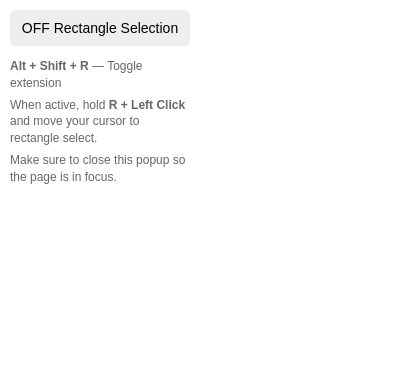
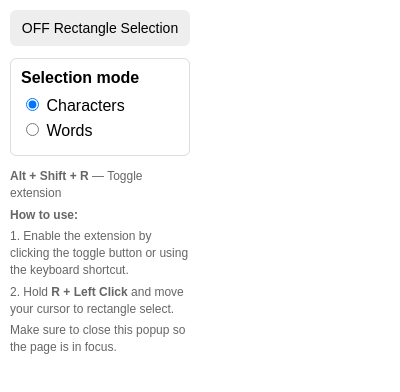
Before and after one commit to 197Bogdan/rectangle_select_extension, a browser extension: page src/popup/popup.html in a window 400 px wide. Drawn offline with Linux system fonts and the light colour scheme.

Commit message:
users can now select either full words or individual characters, depending on a UI toggle

```diff
--- a/src/popup/popup.css
+++ b/src/popup/popup.css
@@ -24,3 +24,21 @@ button {
 .instructions p {
     margin: 5px 0;
 }
+
+.selection-mode {
+    margin-top: 12px;
+    padding: 10px;
+    border: 1px solid #ddd;
+    border-radius: 6px;
+}
+
+.selection-mode-title {
+    font-weight: bold;
+    margin-bottom: 8px;
+}
+
+.selection-mode label {
+    display: block;
+    margin: 5px 0;
+    cursor: pointer;
+}
--- a/src/popup/popup.html
+++ b/src/popup/popup.html
@@ -14,10 +14,38 @@
         Rectangle Selection
     </button>
 
+    <div class="selection-mode">
+        <div class="selection-mode-title">
+            Selection mode
+        </div>
+
+        <label>
+            <input
+                type="radio"
+                name="selection-mode"
+                value="characters"
+                id="characters"
+            >
+            Characters
+        </label>
+
+        <label>
+            <input
+                type="radio"
+                name="selection-mode"
+                value="words"
+                id="words"
+            >
+            Words
+        </label>
+    </div>
+
     <div class="instructions">
         <p><strong>Alt + Shift + R</strong> — Toggle extension</p>
-        <p>When active, hold <strong>R + Left Click</strong> and move your cursor to rectangle select.</p>
-        <p>Make sure to close this popup so the page is in focus.</p>
+        <p><strong>How to use:</strong></p>
+        <p>1. Enable the extension by clicking the toggle button or using the keyboard shortcut.</p>
+        <p>2. Hold <strong>R + Left Click</strong> and move your cursor to rectangle select.</p>
+        <p><italic>Make sure to close this popup so the page is in focus.</italic></p>
     </div>
 
     <script src="popup.js"></script>
--- a/src/popup/popup.js
+++ b/src/popup/popup.js
@@ -1,3 +1,4 @@
+// Enabled toggle
 const toggle = document.getElementById("toggle");
 const status = document.getElementById("status");
 const browserAPI = globalThis.browser || globalThis.chrome;
@@ -32,3 +33,34 @@ toggle.addEventListener("click", async () => {
         storage.set({ enabled }, resolve);
     });
 });
+
+// Selection mode
+const charactersRadio = document.getElementById("characters");
+
+const wordsRadio = document.getElementById("words");
+
+browser.storage.local.get("selectionMode").then((result) => {
+    const mode = result.selectionMode ?? "characters";
+
+    if (mode === "words") {
+        wordsRadio.checked = true;
+    } else {
+        charactersRadio.checked = true;
+    }
+});
+
+charactersRadio.addEventListener("change", () => {
+    if (charactersRadio.checked) {
+        browser.storage.local.set({
+            selectionMode: "characters"
+        });
+    }
+});
+
+wordsRadio.addEventListener("change", () => {
+    if (wordsRadio.checked) {
+        browser.storage.local.set({
+            selectionMode: "words"
+        });
+    }
+});
```
Also changed, not shown: src/background.js (+26 -9 lines), src/content/main.js (+14 -0 lines), src/content/selection.js (+3 -7 lines).
